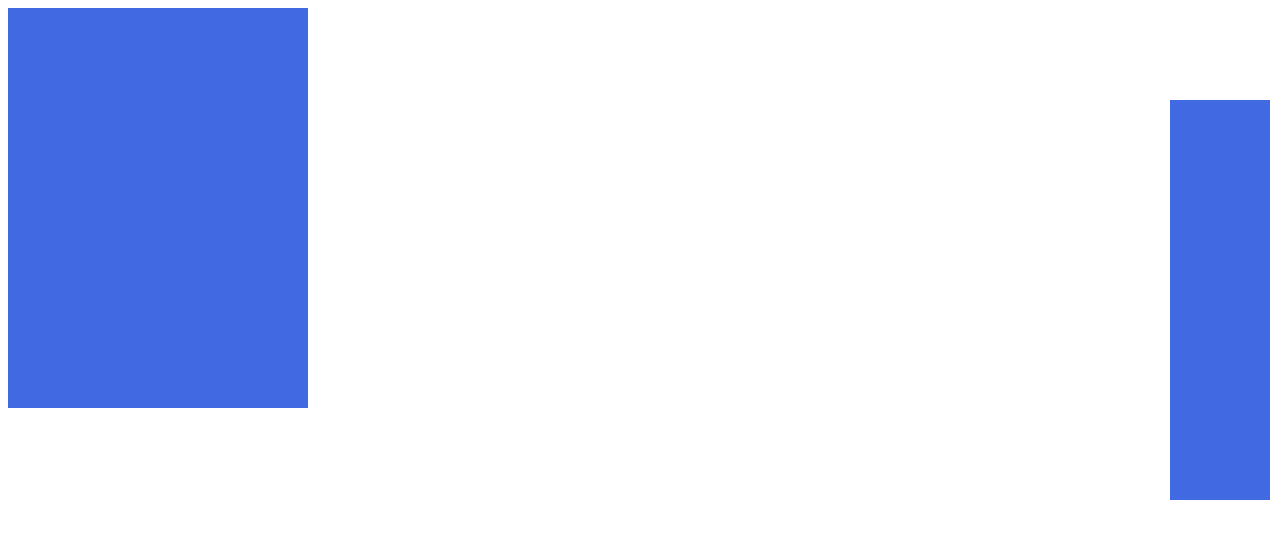
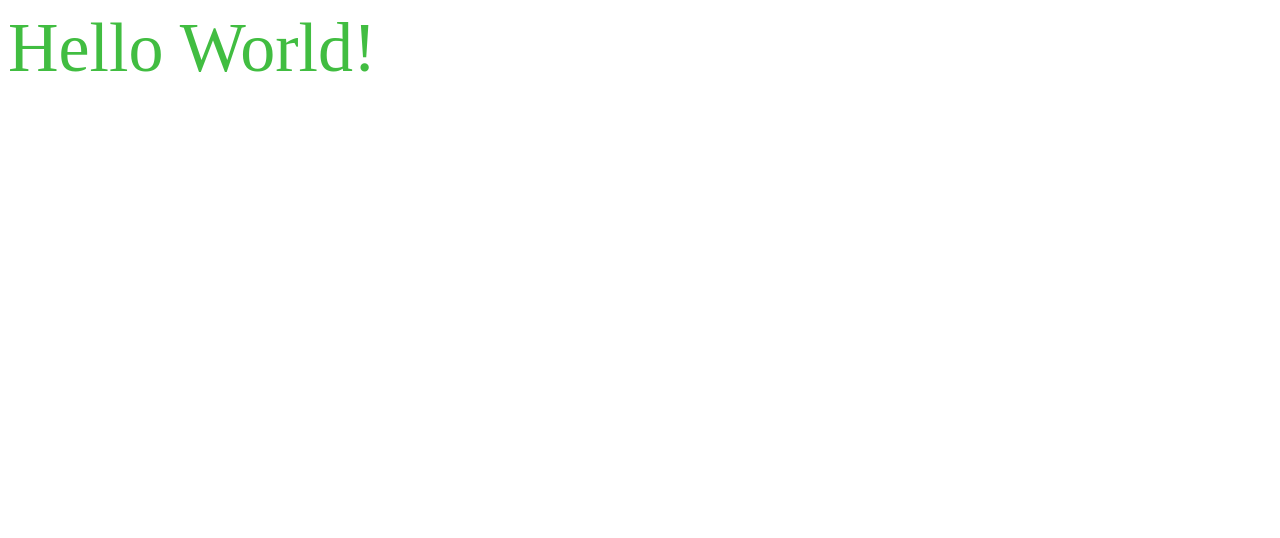
Before and after one commit to SYMist/fcProject, a plain HTML site: page index.html in a window 1280 px wide. Drawn offline with Linux system fonts and the light colour scheme.

Commit message:
hierarchy of selectors

```diff
--- a/css/main.css
+++ b/css/main.css
@@ -1,14 +1,13 @@
-.parent {
-  width: 300px;
-  height: 400px;
-  background-color: royalblue;
+div {
+  font-size: 70px;
 }
 
-.child {
-  width: 100px;
-  height: inherit;
-  background-color: inherit;
-  position: fixed;
-  top: 100px;
-  right: 10px;
+div.hello {
+  color: rgb(65, 189, 65);
 }
+
+.hello {
+  color: red;
+}
+
+/* # < elem < class < id */
--- a/index.html
+++ b/index.html
@@ -8,8 +8,6 @@
   <title>Document</title>
 </head>
 <body>
-  <div class = 'parent'>
-    <div class = 'child'></div>
-  </div>
+  <div id = 'hello' class = 'hello'>Hello World!</div>
 </body>
 </html>
```
